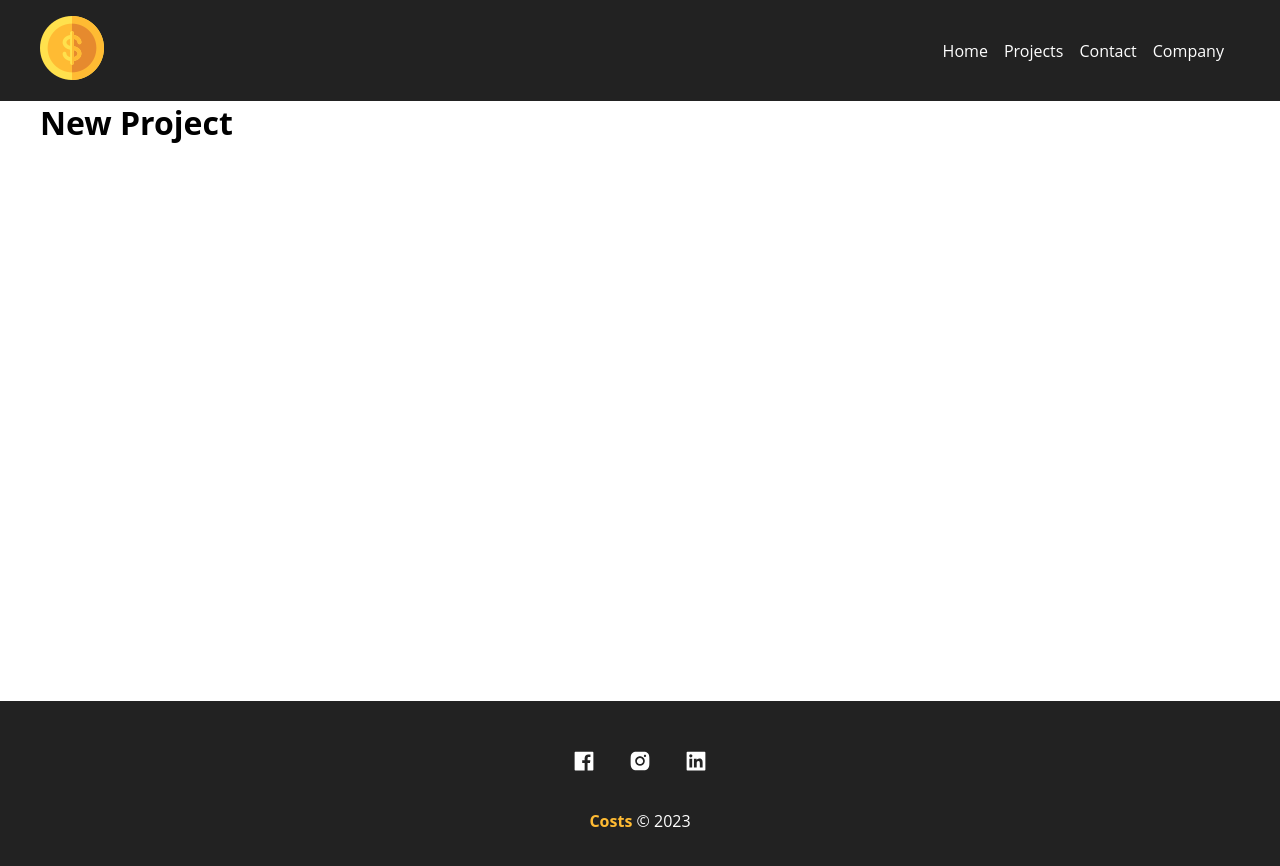
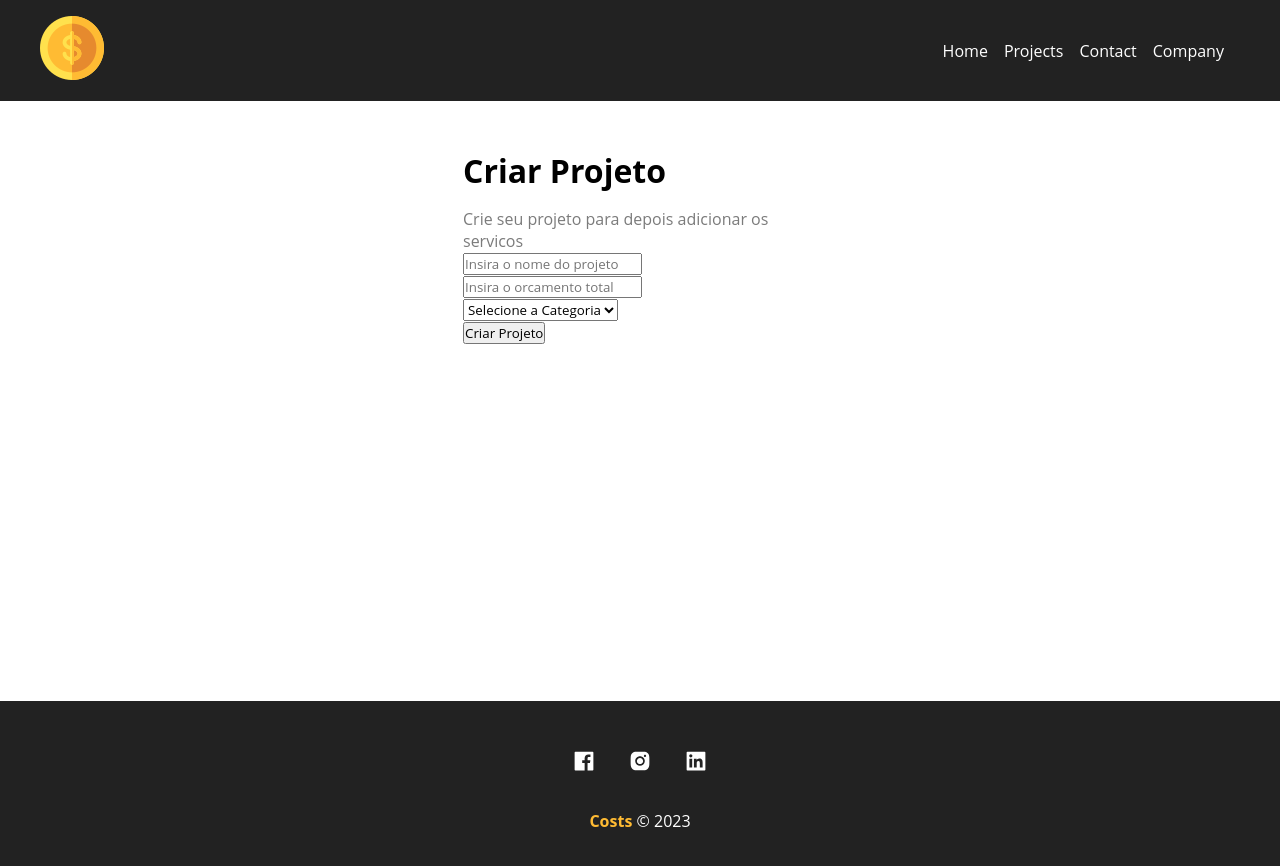
Before and after one commit to vinialeixo/cost-form, a React (Vite) app: page /newproject in a window 1280 px wide. Shown: the top 866 px of the page. Built offline with nearby package versions, Linux system fonts and the light colour scheme.

Commit message:
Create Form Page for the project

```diff
--- a/src/components/pages/Home.tsx
+++ b/src/components/pages/Home.tsx
@@ -8,7 +8,7 @@
         Bem-Vindo ao <span>Costs</span>
       </h1>
       <p>Comece a gerenciar os seus projetos agora mesmo!</p>
-      <LinkButton to="/newprojects" text={"Criar Projeto"} />
+      <LinkButton to="/newproject" text={"Criar Projeto"} />
       <img src={savings} alt="foto de porquinho" />
     </section>
   );
--- /dev/null
+++ b/src/components/pages/NewProject.module.css
@@ -0,0 +1,13 @@
+.newproject_container {
+  width: 450px;
+  margin: 0 auto;
+  padding: 3em;
+}
+
+.newproject_container h1 {
+  margin-bottom: 0.5em;
+}
+
+.newproject_container p {
+  color: #7b7b7b;
+}
--- a/src/components/pages/NewProject.tsx
+++ b/src/components/pages/NewProject.tsx
@@ -1,4 +1,12 @@
+import ProjectForm from "../project/ProjectForm.";
+import styles from "./NewProject.module.css";
 function NewProject() {
-  return <h1>New Project</h1>;
+  return (
+    <div className={styles.newproject_container}>
+      <h1>Criar Projeto</h1>
+      <p>Crie seu projeto para depois adicionar os servicos</p>
+      <ProjectForm />
+    </div>
+  );
 }
 export default NewProject;
--- /dev/null
+++ b/src/components/project/ProjectForm..tsx
@@ -0,0 +1,24 @@
+function ProjectForm() {
+  return (
+    <form>
+      <div>
+        <input type="text" placeholder="Insira o nome do projeto" />
+      </div>
+      <div>
+        <input type="number" placeholder="Insira o orcamento total" />
+      </div>
+      <div>
+        <select name="category_id">
+          <option disabled selected>
+            Selecione a Categoria
+          </option>
+        </select>
+      </div>
+      <div>
+        <input type="submit" value="Criar Projeto" />
+      </div>
+    </form>
+  );
+}
+
+export default ProjectForm;
```
